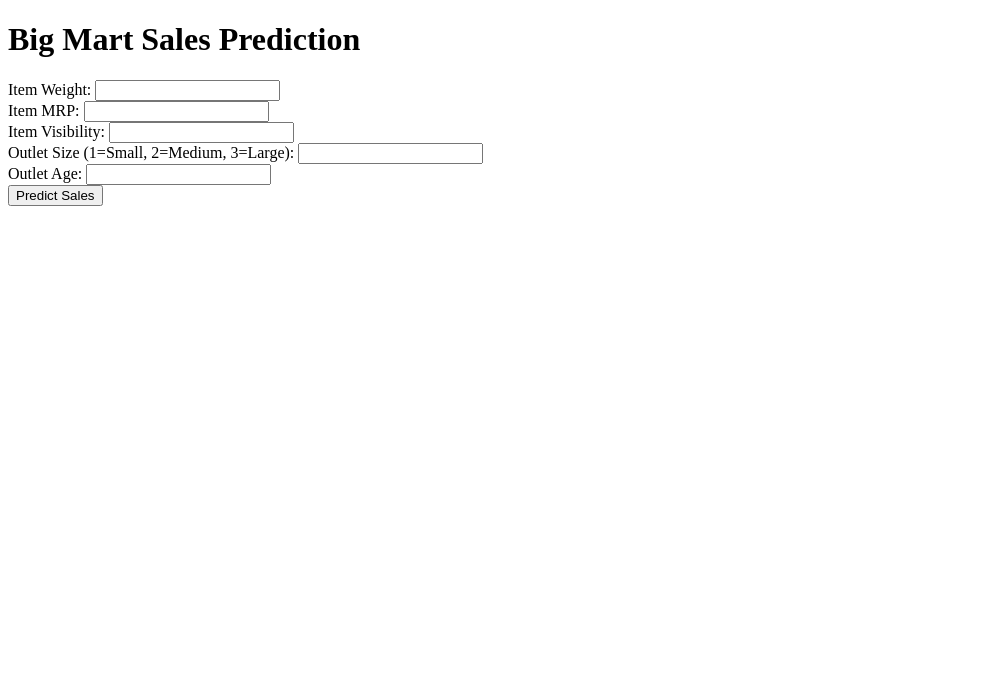
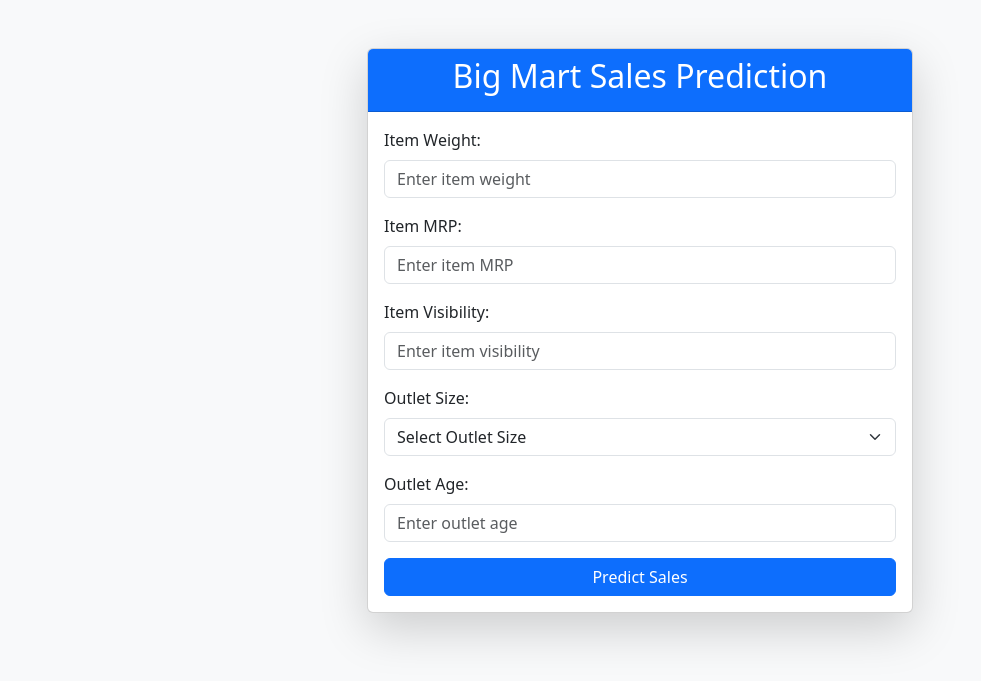
Before and after one commit to ShejinJose/MAIN-PROJECT, a Django app: page / in a window 1280 px wide. Shown: the top 681 px of the page, without its empty margins (0-981 px from the left). Run offline with Django 5.2, Linux system fonts and the light colour scheme; parts of the project's set-up code (start-up, migrations or seed data) failed here and were passed over; some libraries are stand-ins or nearby versions.

Commit message:
Model added

```diff
--- a/Bmart/templates/index.html
+++ b/Bmart/templates/index.html
@@ -4,26 +4,56 @@
     <meta charset="UTF-8">
     <meta name="viewport" content="width=device-width, initial-scale=1.0">
     <title>Big Mart Sales Prediction</title>
+    <!-- Bootstrap CSS -->
+    <link href="https://cdnjs.cloudflare.com/ajax/libs/bootstrap/5.3.0/css/bootstrap.min.css" rel="stylesheet">
 </head>
-<body>
-    <h1>Big Mart Sales Prediction</h1>
-    <form method="POST" action="/predict/">
-        {% csrf_token %}
-        <label for="weight">Item Weight:</label>
-        <input type="number" step="0.01" name="weight" id="weight" required><br>
+<body class="bg-light">
+    <div class="container py-5">
+        <div class="row justify-content-center">
+            <div class="col-md-6">
+                <div class="card shadow-lg">
+                    <div class="card-header bg-primary text-white text-center">
+                        <h2>Big Mart Sales Prediction</h2>
+                    </div>
+                    <div class="card-body">
+                        <form method="POST" action="/predict/">
+                            {% csrf_token %}
+                            <div class="mb-3">
+                                <label for="weight" class="form-label">Item Weight:</label>
+                                <input type="number" step="0.01" class="form-control" name="weight" id="weight" placeholder="Enter item weight" required>
+                            </div>
+                            <div class="mb-3">
+                                <label for="price" class="form-label">Item MRP:</label>
+                                <input type="number" step="0.01" class="form-control" name="price" id="price" placeholder="Enter item MRP" required>
+                            </div>
+                            <div class="mb-3">
+                                <label for="visibility" class="form-label">Item Visibility:</label>
+                                <input type="number" step="0.01" class="form-control" name="visibility" id="visibility" placeholder="Enter item visibility" required>
+                            </div>
+                            <div class="mb-3">
+                                <label for="outlet_size" class="form-label">Outlet Size:</label>
+                                <select class="form-select" name="outlet_size" id="outlet_size" required>
+                                    <option value="">Select Outlet Size</option>
+                                    <option value="1">Small</option>
+                                    <option value="2">Medium</option>
+                                    <option value="3">Large</option>
+                                </select>
+                            </div>
+                            <div class="mb-3">
+                                <label for="outlet_age" class="form-label">Outlet Age:</label>
+                                <input type="number" class="form-control" name="outlet_age" id="outlet_age" placeholder="Enter outlet age" required>
+                            </div>
+                            <div class="text-center">
+                                <button type="submit" class="btn btn-primary w-100">Predict Sales</button>
+                            </div>
+                        </form>
+                    </div>
+                </div>
+            </div>
+        </div>
+    </div>
 
-        <label for="price">Item MRP:</label>
-        <input type="number" step="0.01" name="price" id="price" required><br>
-
-        <label for="visibility">Item Visibility:</label>
-        <input type="number" step="0.01" name="visibility" id="visibility" required><br>
-
-        <label for="outlet_size">Outlet Size (1=Small, 2=Medium, 3=Large):</label>
-        <input type="number" name="outlet_size" id="outlet_size" required><br>
-
-        <label for="outlet_age">Outlet Age:</label>
-        <input type="number" name="outlet_age" id="outlet_age" required><br>
-        <button type="submit">Predict Sales</button>
-    </form>
+    <!-- Bootstrap JS -->
+    <script src="https://cdnjs.cloudflare.com/ajax/libs/bootstrap/5.3.0/js/bootstrap.bundle.min.js"></script>
 </body>
 </html>
```
